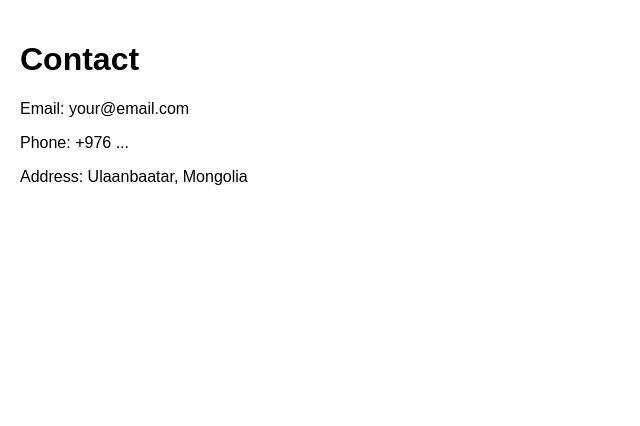
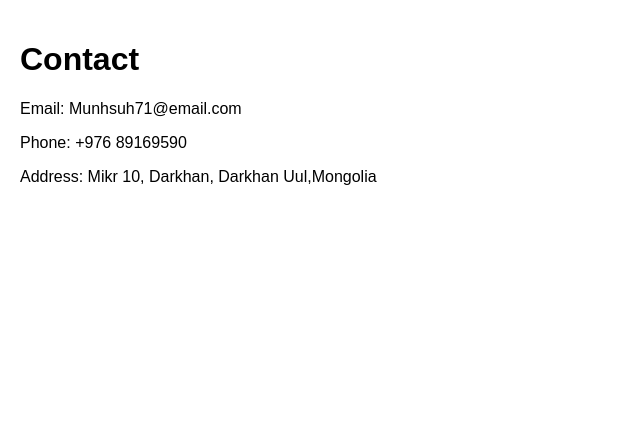
Before and after one commit to Munhsuh/CV, a Django app: page /contact/ in a window 1280 px wide. Shown: the part 156-582 px from the top of the page, without its empty margins (0-640 px from the left). Run offline with Django 5.2, Linux system fonts and the light colour scheme.

Commit message:
Update project

```diff
--- a/home/templates/home/contact.html
+++ b/home/templates/home/contact.html
@@ -6,7 +6,7 @@
 
 <h1>Contact</h1>
 
-<p>Email: your@email.com</p>
-<p>Phone: +976 ...</p>
-<p>Address: Ulaanbaatar, Mongolia</p>
+<p>Email: Munhsuh71@email.com</p>
+<p>Phone: +976 89169590</p>
+<p>Address: Mikr 10, Darkhan, Darkhan Uul,Mongolia</p>
 {% endblock %}
```
